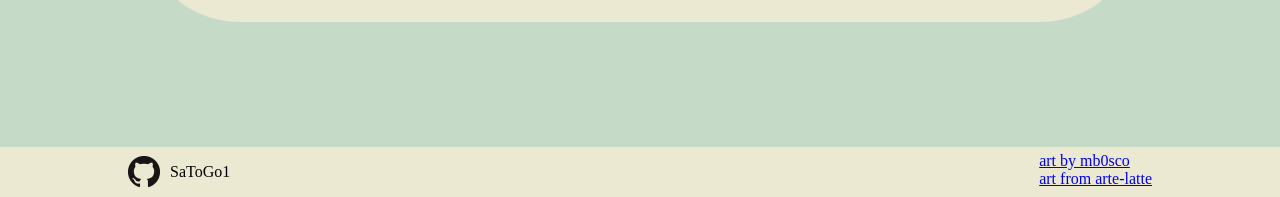
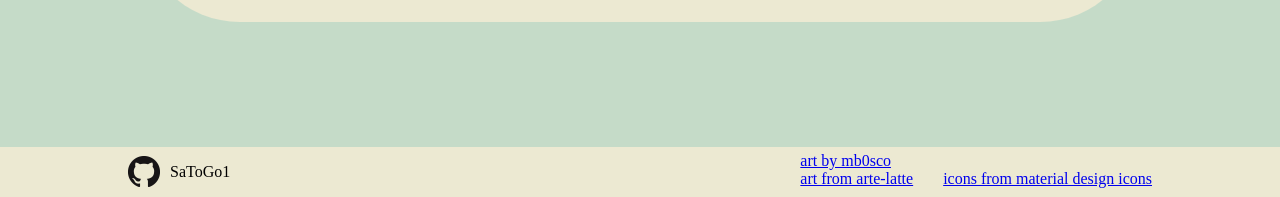
Before and after one commit to SaToGo1/restaurant-page, a website built with webpack: page dist/index.html in a window 1280 px wide. Shown: the part 603-800 px from the top of the page. Built offline with nearby package versions, Linux system fonts and the light colour scheme.

Commit message:
Add icon source to footer

```diff
--- a/src/pages/footer.js
+++ b/src/pages/footer.js
@@ -4,12 +4,14 @@ export function footerLoad (content) {
     const footer = document.createElement('footer');
     const div1 = document.createElement('div');
     const div2 = document.createElement('div');
+    const div3 = document.createElement('div');
     const linkGitHub = document.createElement('a');
     const gitHubLogo = document.createElement('img');
     const gitHubName = document.createElement('p')
 
     const artLink = document.createElement('a');
     const artLink2 = document.createElement('a');
+    const artLink3 = document.createElement('a');
 
     footer.className = "footer";
 
@@ -27,8 +29,14 @@ export function footerLoad (content) {
     artLink2.href = "https://www.arte-latte.com/que-es-un-latte/";
     artLink2.innerText = "art from arte-latte";
 
+    artLink3.href = "https://materialdesignicons.com/";
+    artLink3.innerText = "icons from material design icons";
+
+
     div2.appendChild(artLink);
     div2.appendChild(artLink2);
+
+    div3.appendChild(artLink3);
 
     linkGitHub.appendChild(gitHubLogo);
     linkGitHub.appendChild(gitHubName);
@@ -36,5 +44,6 @@ export function footerLoad (content) {
 
     footer.appendChild(div1);
     footer.appendChild(div2);
+    footer.appendChild(div3);
     content.appendChild(footer);
 }
--- a/src/style/style.css
+++ b/src/style/style.css
@@ -190,6 +190,7 @@ main {
 
     display: flex;
     align-items: flex-end;
+    gap: 30px;
 }
 
 .footer_gitHubLink {
```
Also changed, not shown: dist/main.js.
